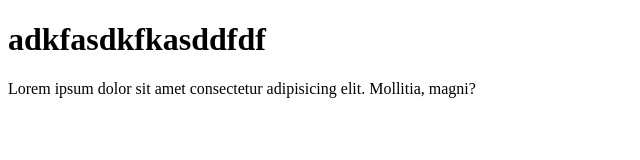
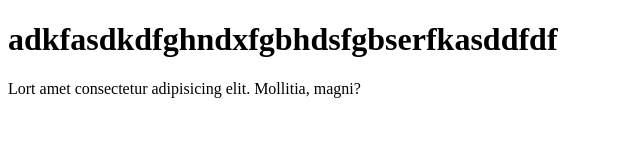
Before and after one commit to gollamrabbyfswd/git-and-githun-new-project, a plain HTML site: page note.html in a window 1280 px wide. Shown: the whole page, without its empty margins (0-640 px from the left). Drawn offline with Linux system fonts and the light colour scheme.

Commit message:
chsnge some midification

```diff
--- a/note.html
+++ b/note.html
@@ -6,7 +6,7 @@
     <title>Derfgmnifdjh</title>
 </head>
 <body>
-    <h1>adkfasdkfkasddfdf</h1>
-    <p>Lorem ipsum dolor sit amet consectetur adipisicing elit. Mollitia, magni?</p>
+    <h1>adkfasdkdfghndxfgbhdsfgbserfkasddfdf</h1>
+    <p>Lort amet consectetur adipisicing elit. Mollitia, magni?</p>
 </body>
 </html>
```
Also changed, not shown: index.html (+1 -1 lines), 1 other file.
